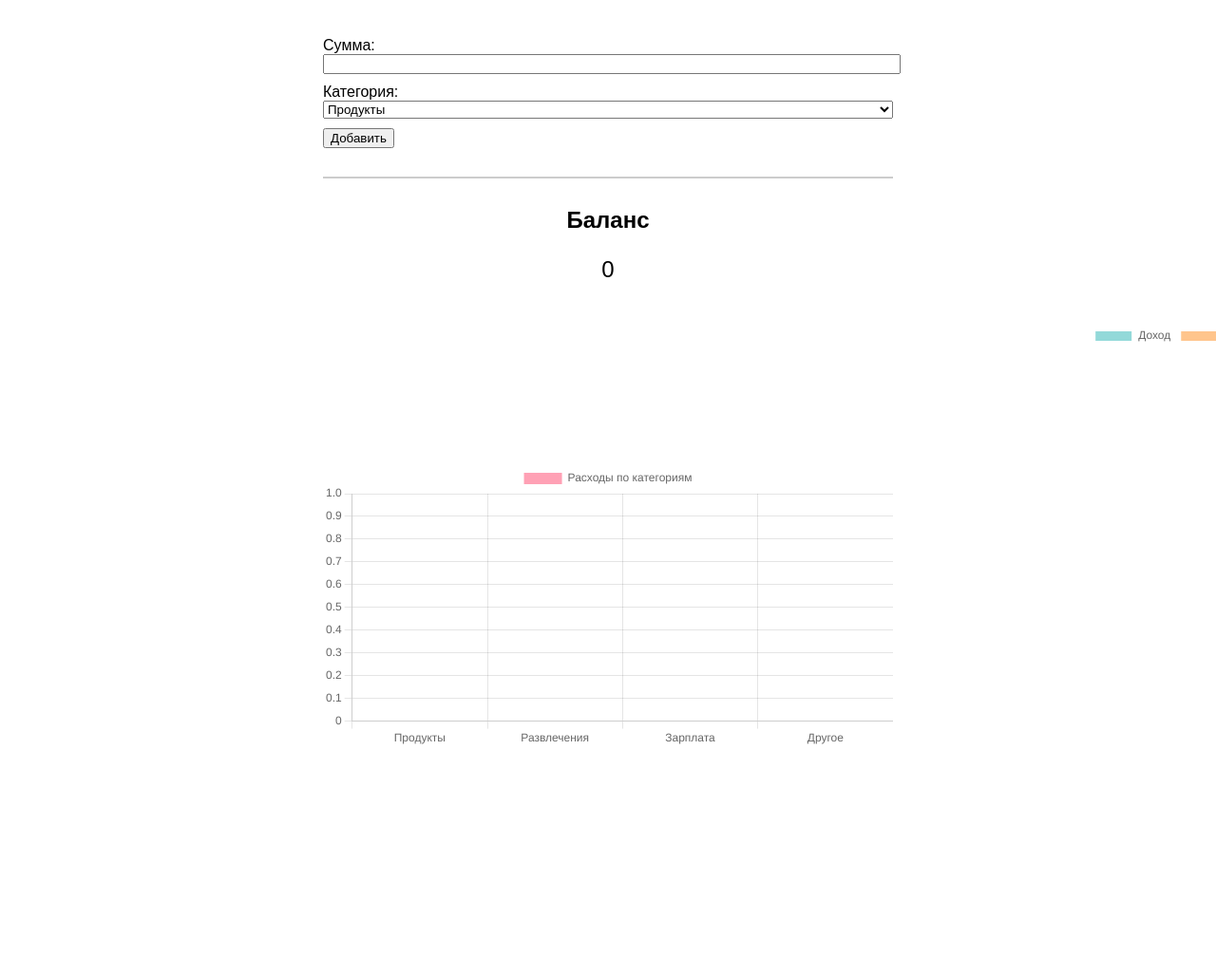
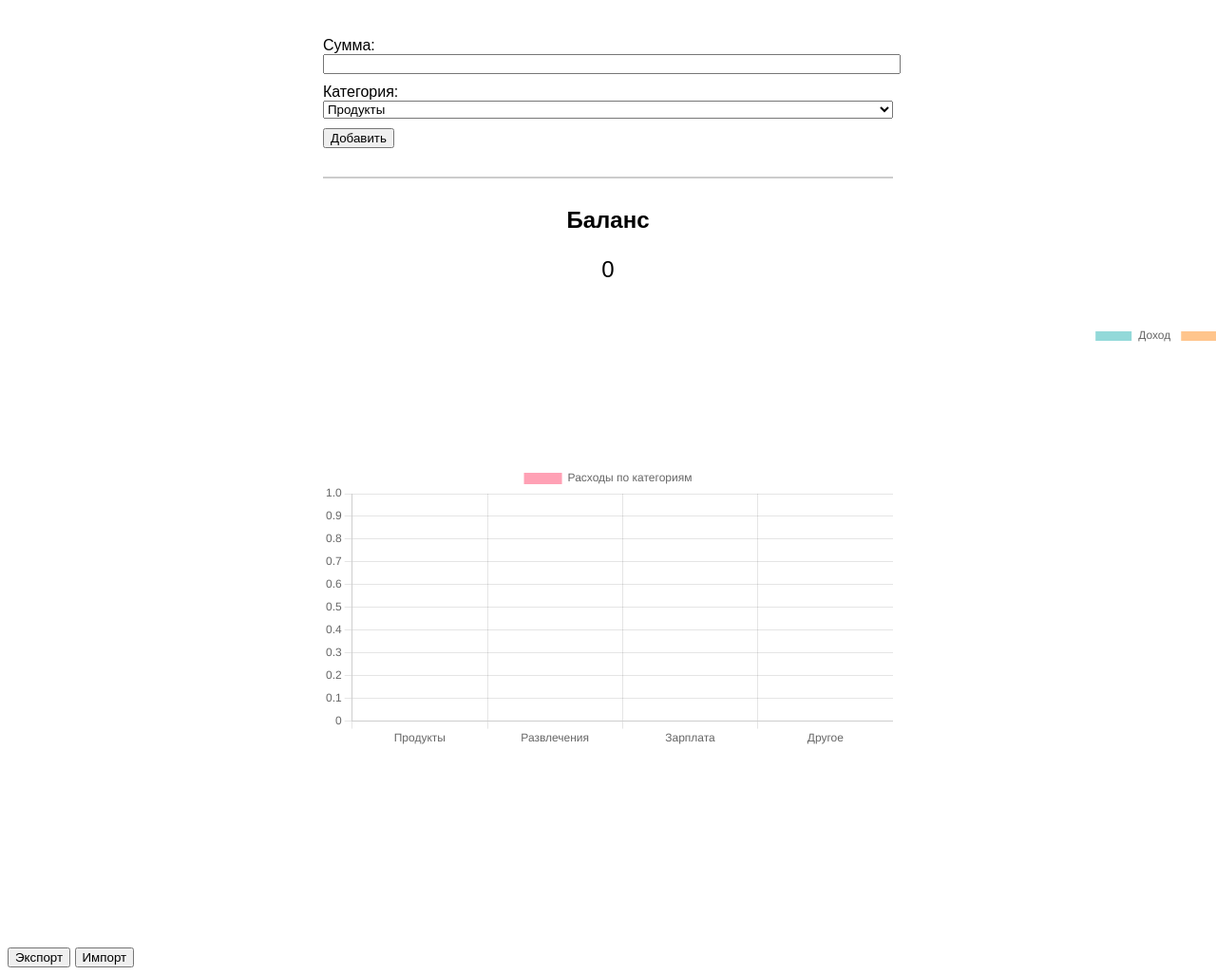
Before and after one commit to xk33n/case-5, a plain HTML site: page index.html in a window 1280 px wide. Shown: the part 61-1088 px from the top of the page at 95% size. Before the commit the page ends 1067 px from the top, so only its background shows below. Drawn offline with nearby package versions, Linux system fonts and the light colour scheme.

Commit message:
Update index.html
Добавлена функциональность импорта и экспорта данных для удобства анализа

```diff
--- a/index.html
+++ b/index.html
@@ -42,6 +42,12 @@
         </div>
     </div>
 
+    <div class="import-export">
+    <button onclick="downloadTransactions()">Экспорт</button>
+    <input type="file" id="file-input" accept=".json" onchange="uploadTransactions(event)" style="display:none;">
+    <button onclick="document.getElementById('file-input').click();">Импорт</button>
+</div>
+
     <!-- Подключение библиотеки Chart.js -->
     <script src="https://cdnjs.cloudflare.com/ajax/libs/Chart.js/3.7.1/chart.min.js"></script>
     <script src="main.js"></script>
```
